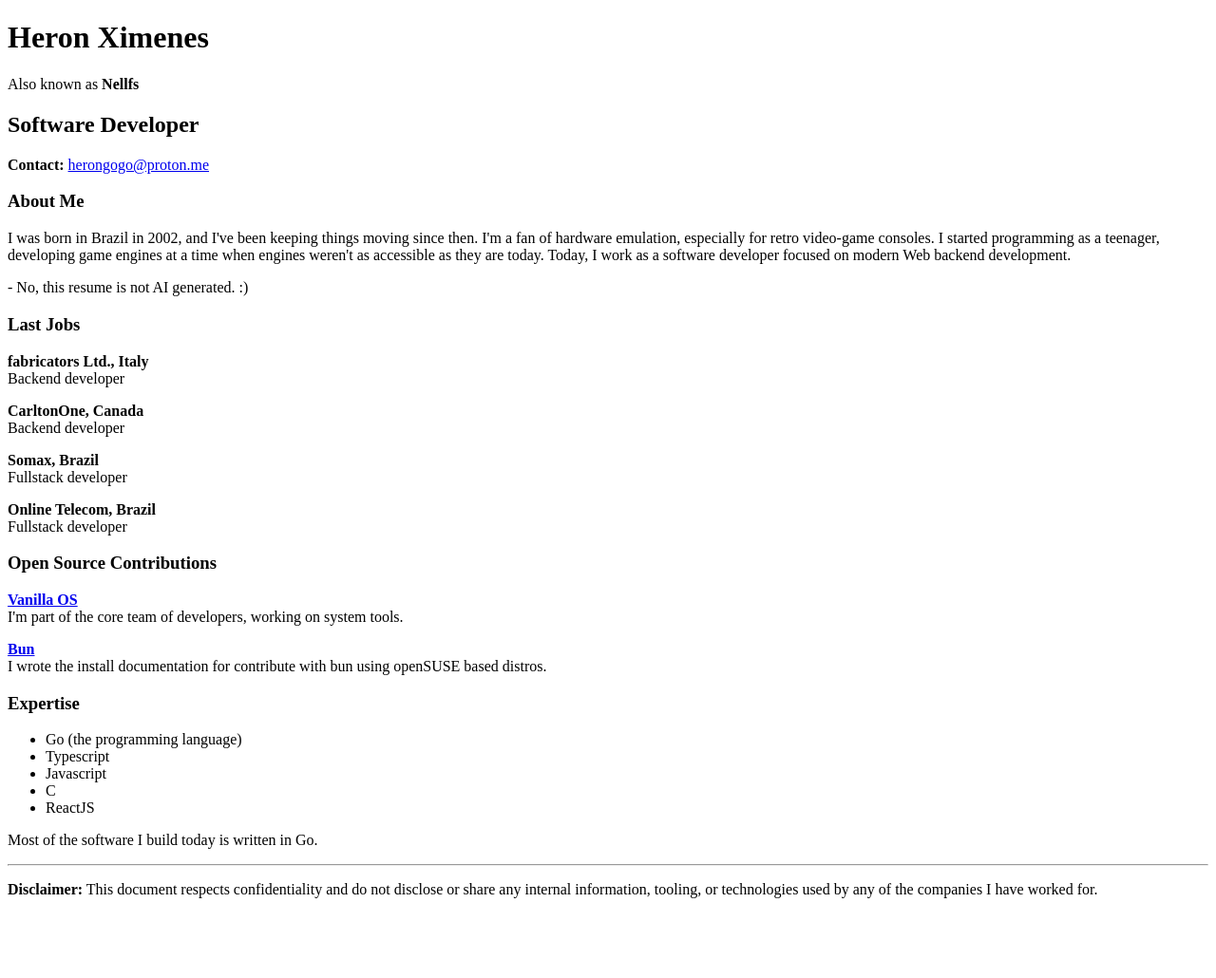
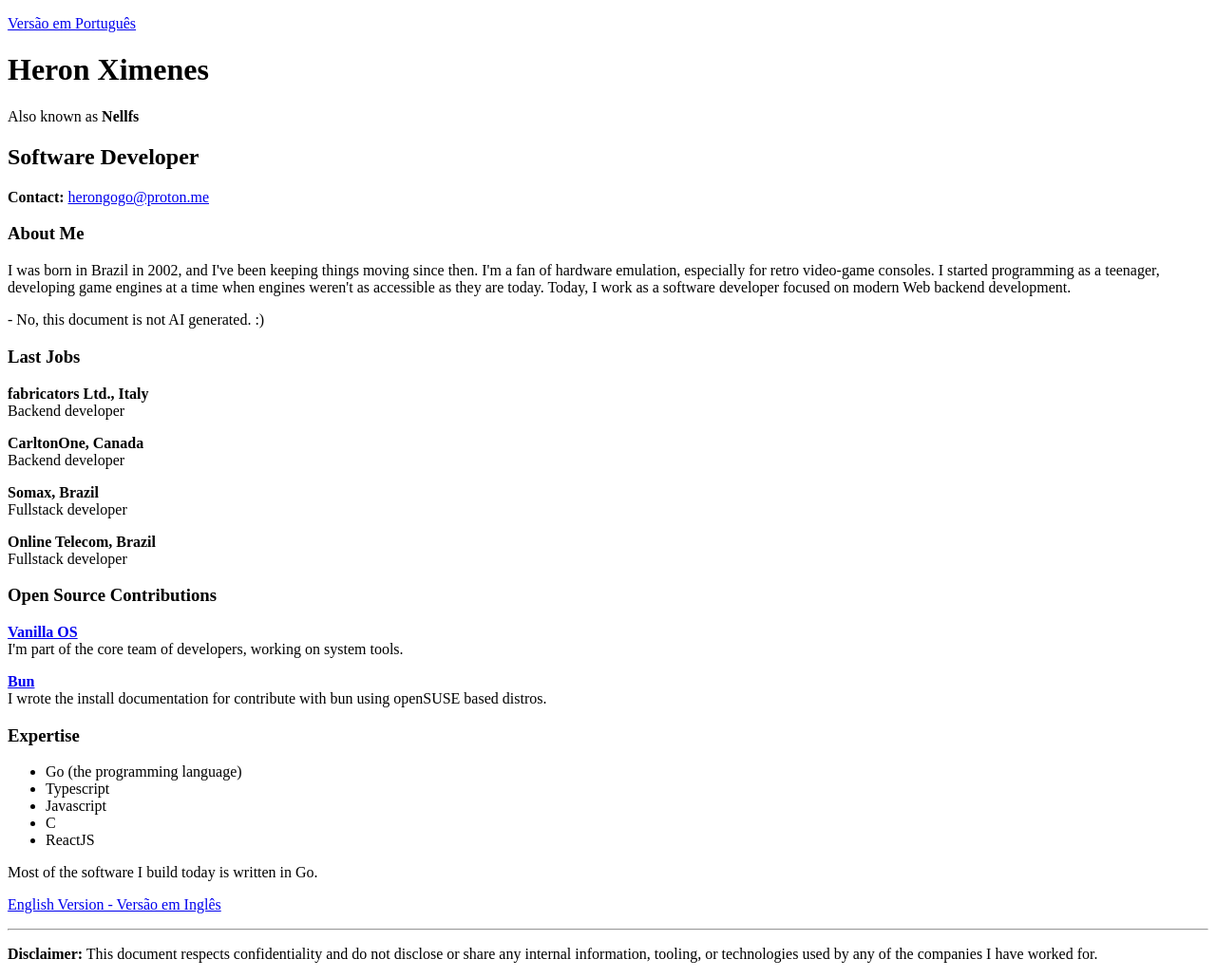
Before and after one commit to nellfs/resume, a plain HTML site: page index.html in a window 1280 px wide. Shown: the whole page at 95% size. Before the commit the page ends 962 px from the top, so only its background shows below. Drawn offline with Linux system fonts and the light colour scheme.

Commit message:
feat: mention to pt-br version

```diff
--- a/index.html
+++ b/index.html
@@ -5,6 +5,8 @@
     <meta name="keywords" content="Heron Ximenes, Nellfs, Heron X, software developer, resume, curriculum, developer, backend, fullstack, Go, Golang, C, Typescript, Javascript, ReactJS">
   </head>
   <body>
+    <p><a href="/pt">Versão em Português</a></p>
+
     <h1>Heron Ximenes</h1>
     <p>Also known as <strong>Nellfs</strong></p>
     <h2>Software Developer</h2>
@@ -20,7 +22,7 @@
       I started programming as a teenager, developing game engines at a time when engines weren't as accessible as they are today.
       Today, I work as a software developer focused on modern Web backend development.
     </p>
-    <p>- No, this resume is not AI generated. :)</p>
+    <p>- No, this document is not AI generated. :)</p>
 
     <h3>Last Jobs</h3>
 
@@ -66,7 +68,7 @@
     </ul>
     <p>
       Most of the software I build today is written in Go.
-    </p>
+    </p>    <p><a href="/">English Version - Versão em Inglês</a></p>
 
     <footer>
       <hr>
```
